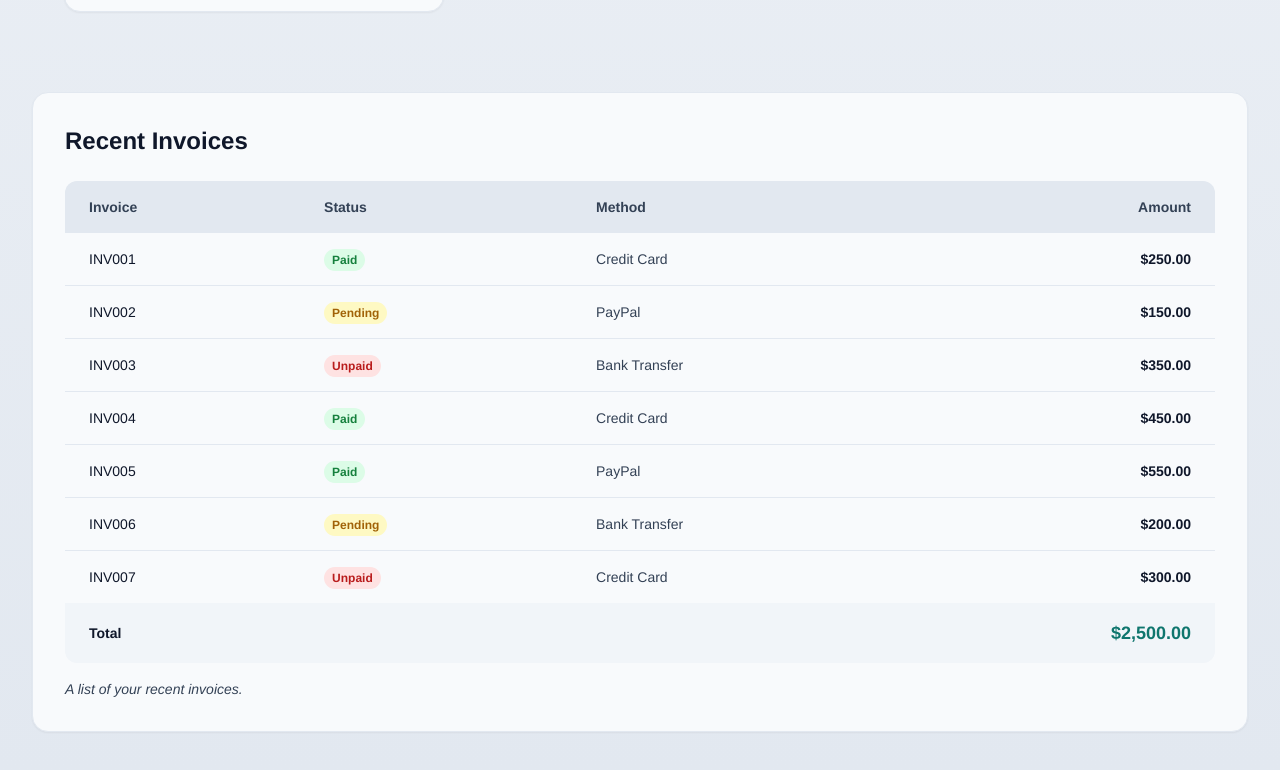
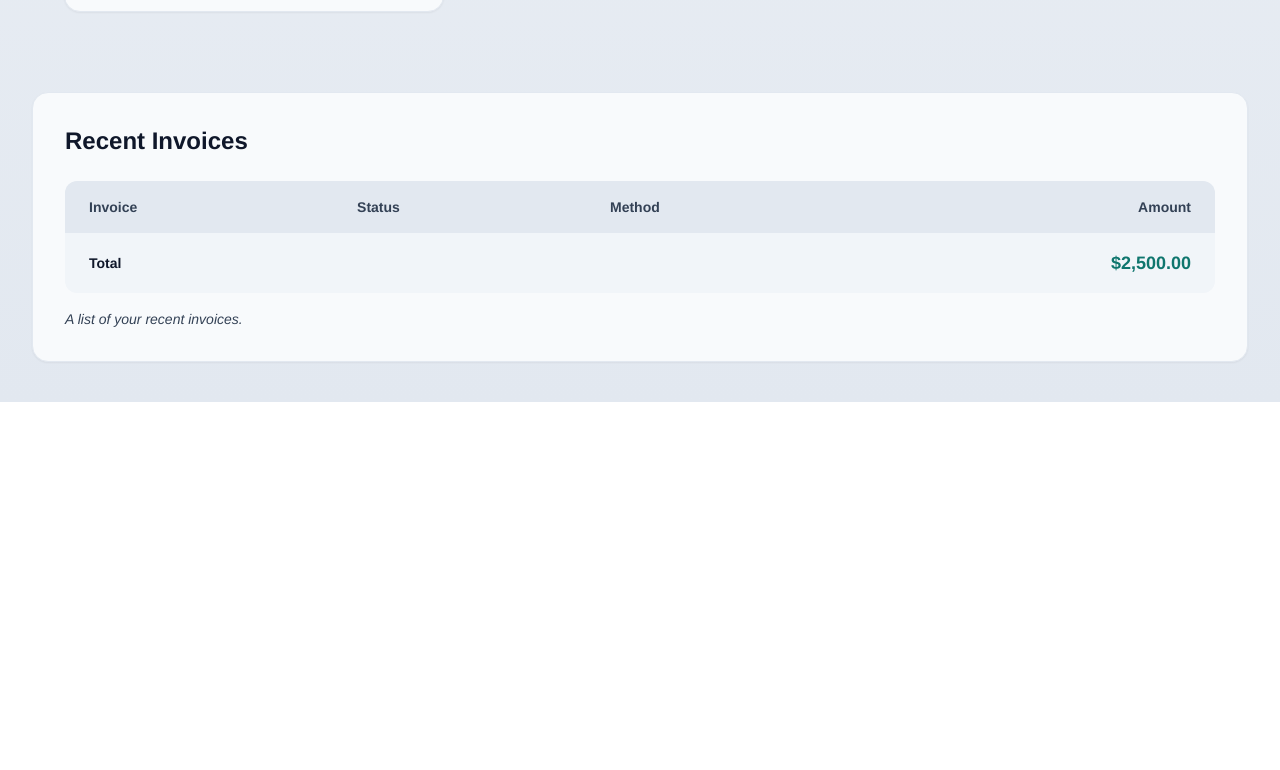
Before and after one commit to mohammadNafia/invoice-mini-app, a React (Vite) app: page / in a window 1280 px wide. Shown: the part 1904-2674 px from the top of the page. After the commit the page ends 2306 px from the top, so only its background shows below. Built offline with nearby package versions, Linux system fonts and the light colour scheme.

Commit message:
Fix React imports and implement invoice session saving logic

```diff
--- a/src/components/InvoicePage.jsx
+++ b/src/components/InvoicePage.jsx
@@ -234,9 +234,23 @@ const handelpayment = () => {
             return;
           }
 
+          const saveInvoiceSession = (invoiceData) => {
+            const old = JSON.parse(sessionStorage.getItem("invoices")) || [];
+            old.push(invoiceData);
+            sessionStorage.setItem("invoices", JSON.stringify(old));
+          };
+
           my.tradePay({
             paymentUrl: data.url,
             success: () => {
+              saveInvoiceSession({
+                invoice: "INV-" + Date.now(),
+                paymentStatus: "Paid",
+                totalAmount: totals.total,
+                paymentMethod: payment.method,
+                createdAt: new Date().toISOString(),
+                pdfUrl: "https://example.com/invoice.pdf"
+              });
               my.alert({ content: "Payment successful" });
             },
             fail: () => {
@@ -253,6 +267,30 @@ const handelpayment = () => {
       my.alert({ content: "Scan cancelled" });
     },
   });
+  function saveInvoiceSession(invoice) {
+  const old =
+    JSON.parse(sessionStorage.getItem("invoices")) || [];
+
+  old.push(invoice);
+
+  sessionStorage.setItem(
+    "invoices",
+    JSON.stringify(old)
+  );
+}
+success: () => {
+  saveInvoiceSession({
+    id: "INV-" + Date.now(),
+    status: "Paid",
+    amount: totals.total,
+    method: payment.method,
+    createdAt: new Date().toISOString(),
+    pdfUrl: "https://example.com/invoice.pdf" // مؤقت
+  });
+
+  my.alert({ content: "Payment successful" });
+}
+
 };
 
 
@@ -291,6 +329,17 @@ const handelpayment = () => {
       items: prev.items.filter((_, idx) => idx !== index),
     }));
   };
+function saveInvoiceSession(invoice) {
+  const old =
+    JSON.parse(sessionStorage.getItem("invoices")) || [];
+
+  old.push(invoice);
+
+  sessionStorage.setItem(
+    "invoices",
+    JSON.stringify(old)
+  );
+}
 
   const handlePaymentSubmit = (event) => {
     event.preventDefault();
--- a/src/components/invoicehistory.jsx
+++ b/src/components/invoicehistory.jsx
@@ -1,49 +1,29 @@
-const invoices = [
-  {
-    invoice: "INV001",
-    paymentStatus: "Paid",
-    totalAmount: "$250.00",
-    paymentMethod: "Credit Card",
-  },
-  {
-    invoice: "INV002",
-    paymentStatus: "Pending",
-    totalAmount: "$150.00",
-    paymentMethod: "PayPal",
-  },
-  {
-    invoice: "INV003",
-    paymentStatus: "Unpaid",
-    totalAmount: "$350.00",
-    paymentMethod: "Bank Transfer",
-  },
-  {
-    invoice: "INV004",
-    paymentStatus: "Paid",
-    totalAmount: "$450.00",
-    paymentMethod: "Credit Card",
-  },
-  {
-    invoice: "INV005",
-    paymentStatus: "Paid",
-    totalAmount: "$550.00",
-    paymentMethod: "PayPal",
-  },
-  {
-    invoice: "INV006",
-    paymentStatus: "Pending",
-    totalAmount: "$200.00",
-    paymentMethod: "Bank Transfer",
-  },
-  {
-    invoice: "INV007",
-    paymentStatus: "Unpaid",
-    totalAmount: "$300.00",
-    paymentMethod: "Credit Card",
-  },
-]
+import { useState, useEffect } from "react";
 
 export default function InvoiceHistory() {
+  const [invoices, setInvoices] = useState([]);
+
+  useEffect(() => {
+    const stored =
+      JSON.parse(sessionStorage.getItem("invoices")) || [];
+
+    stored.sort(
+      (a, b) => new Date(b.createdAt) - new Date(a.createdAt)
+    );
+
+    setInvoices(stored);
+  }, []);
+
+  const downloadPdf = (url) => {
+    my.downloadFile({
+      url,
+      success: (res) => {
+        my.saveFile({
+          tempFilePath: res.tempFilePath,
+        });
+      },
+    });
+  };
   return (
     <div className="mx-auto max-w-7xl px-4 sm:px-6 lg:px-8 py-10">
       <div className="rounded-2xl border border-[#E2E8F0] bg-[#F8FAFC] p-8 shadow-sm">
```
